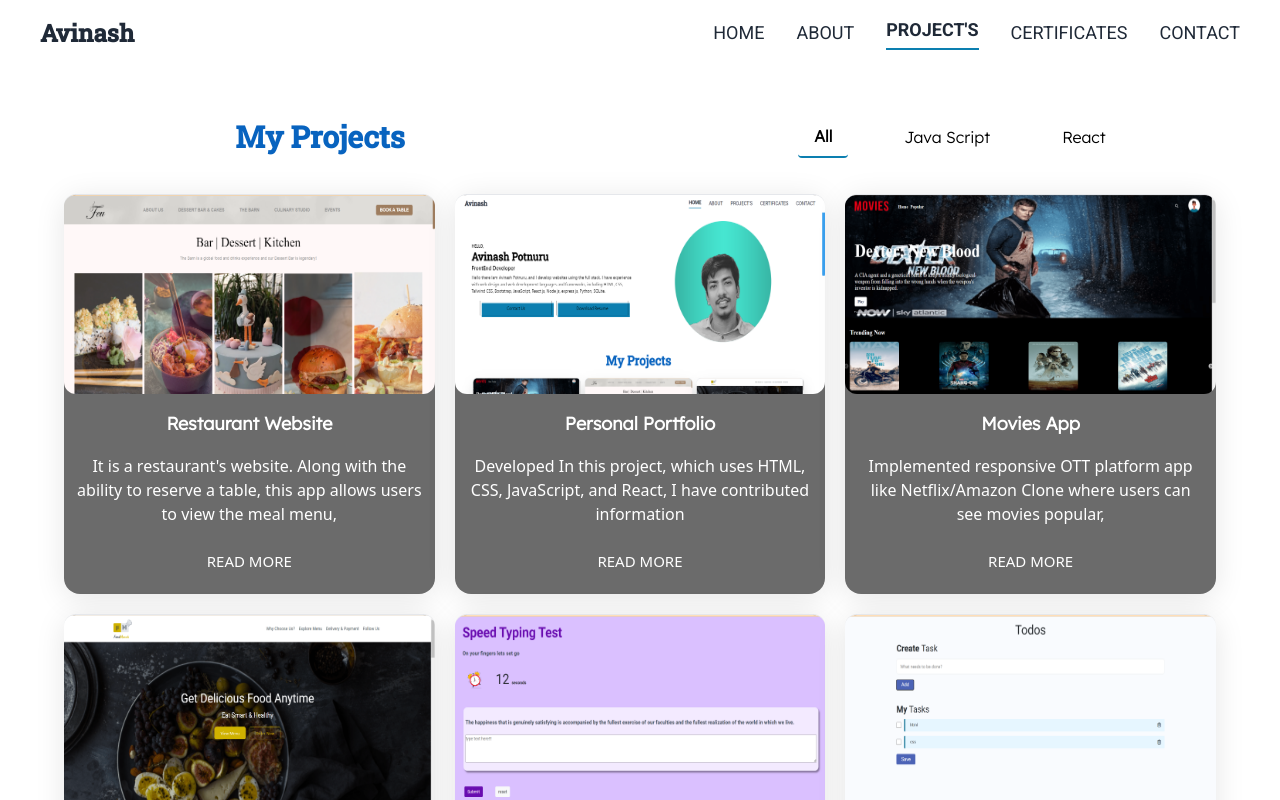
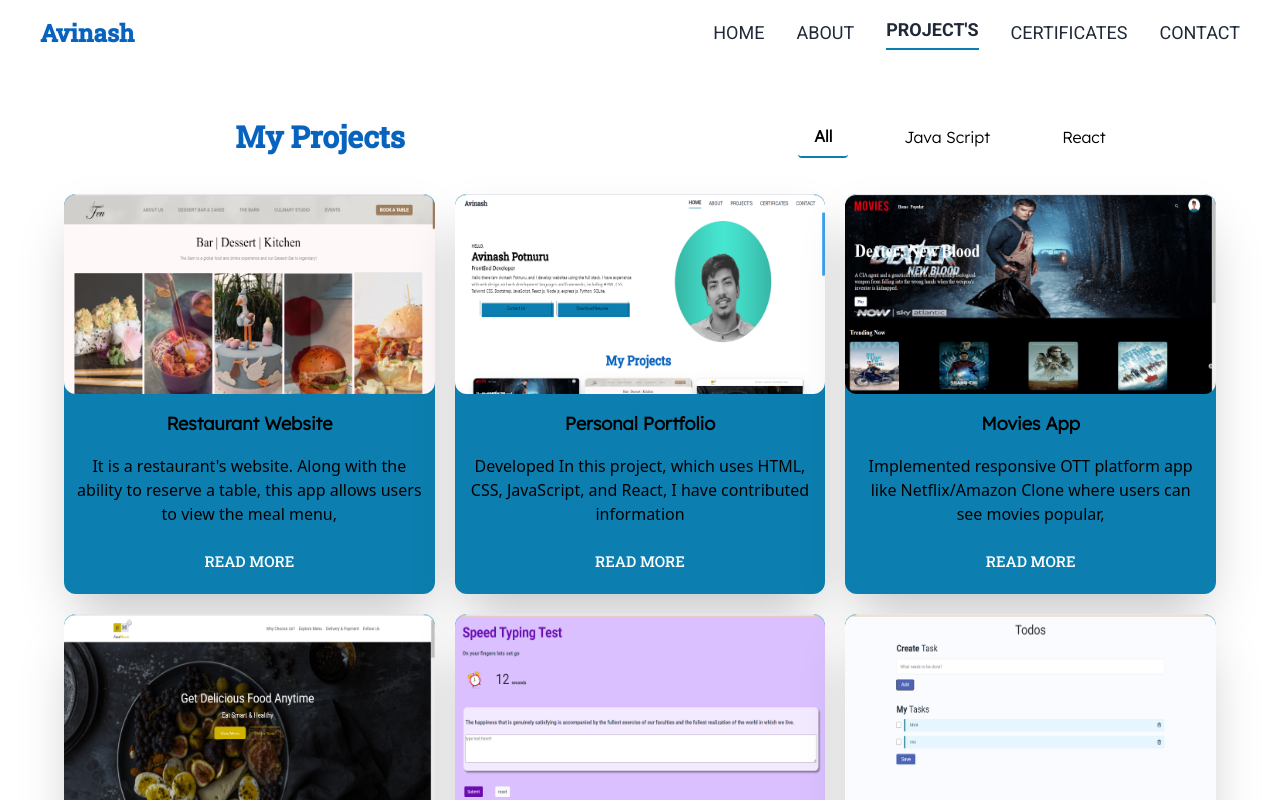
Before and after one commit to Avinashpotnuru/portfoilo, a Next.js app: page /projects in a window 1280 px wide. Built offline with nearby package versions, Linux system fonts and the light colour scheme.

Commit message:
text animations

```diff
--- a/src/components/About/index.js
+++ b/src/components/About/index.js
@@ -52,17 +52,25 @@ const About = () => {
           </a>
         </div>
       </div>
+
       <motion.div
-        initial={{ opacity: 0, scale: 0, x: "-100vh" }}
-        animate={{ opacity: 1, scale: 1, x: 0 }}
-        transition={{ delay: 1.1, duration: 1 }}
-        className="sm:w-1/2 order-1 sm:order-2"
+        initial={{ opacity: 0, scale: 0 }}
+        animate={{ opacity: 1, scale: 1 }}
+        transition={{ delay: 0.4, duration: 0.5 }}
+        className=" sm:w-1/2 order-1 sm:order-2 flex justify-center items-center "
       >
-        <img
-          className="w-[90%] sm-[95%] md:h-[380px] md:w-[380px] lg:h-[431px] lg:w-[400px] mx-auto"
-          src="/certificates/profile-pic (2).png"
-          alt="myImage"
-        />
+        <motion.div
+          initial={{ opacity: 0 }}
+          animate={{ opacity: 1 }}
+          transition={{ delay: 1, duration: 1, staggerChildren: 0.08 }}
+          className="md:border-2 md:border-black md:rounded-[50%] md:h-[400px] md:w-[400px] lg:h-[440px] lg:w-[440px] flex justify-center items-center"
+        >
+          <img
+            className="w-[90%] sm-[95%] md:h-[380px] md:w-[380px] lg:h-[400px] lg:w-[400px] mx-auto"
+            src="/certificates/profile-pic (2).png"
+            alt="myImage"
+          />
+        </motion.div>
       </motion.div>
     </div>
   );
--- a/src/components/ContactPopup/index.js
+++ b/src/components/ContactPopup/index.js
@@ -19,6 +19,7 @@ import {
   closeContactPopup,
   openDetailsPopup,
 } from "@/src/store/slices/popup";
+import TextContainer from "../TextAnimationConatiner";
 
 const inputVariants = {
   hidden: {
@@ -76,7 +77,11 @@ const ContactPopup = () => {
         >
           <AiOutlineClose />
         </div>
-        <h1 className="text-3xl my-6 font-bold text-[#0863bf] ">Contact Us</h1>
+        <TextContainer
+          text="Contact Us"
+          className="text-3xl my-6 font-bold text-[#0863bf] "
+        />
+
         <form
           className="flex flex-col justify-center items-center  w-[80%]  "
           onSubmit={handleSubmit(onSubmit)}
@@ -134,14 +139,6 @@ const ContactPopup = () => {
             <label className="block text-gray-700 text-sm font-bold my-3">
               PHONE NUMBER
             </label>
-            {/* <motion.input
-              variants={inputVariants}
-              initial="hidden"
-              animate="visible"
-              className="  shadow appearance-none border rounded w-full py-2 px-3 text-gray-700 leading-tight focus:outline-none focus:shadow-outline"
-              {...register("number", { validate: validatePhoneNumber })}
-              placeholder="Enter your phone number"
-            /> */}
 
             <motion.input
               variants={inputVariants}
--- a/src/components/Header/index.js
+++ b/src/components/Header/index.js
@@ -8,6 +8,7 @@ import { AiOutlineClose, AiOutlineMenu } from "react-icons/ai";
 import { motion } from "framer-motion";
 
 import { usePathname } from "next/navigation";
+import TextContainer from "../TextAnimationConatiner";
 
 const Header = () => {
   const path = usePathname();
@@ -30,7 +31,10 @@ const Header = () => {
   text-gray-800"
         >
           <Link href={"/"}>
-            <div className="font-roboto-slab font-extrabold "> Avinash </div>
+            <TextContainer
+              text="Avinash"
+              className="font-roboto-slab font-extrabold text-[#0863bf]"
+            />
           </Link>
         </div>
 
--- a/src/components/MyDetails/index.js
+++ b/src/components/MyDetails/index.js
@@ -26,7 +26,7 @@ const MyDetails = () => {
         className="sm:w-1/2 "
       >
         <img
-          className="w-[90%] sm-[95%] md:h-[380px] md:w-[380px] lg:h-[431px] lg:w-[400px] mx-auto"
+          className="w-[90%] sm-[95%] md:h-[380px] md:w-[380px] lg:h-[400px] lg:w-[400px] mx-auto"
           src="/certificates/profile-pic (13).png"
           alt="myImage"
         />
--- a/src/components/ProjectCard/index.js
+++ b/src/components/ProjectCard/index.js
@@ -11,7 +11,7 @@ const ProjectCard = ({ data }) => {
   // console.log(data);
   return (
     <motion.div
-      whileHover={{ y: -10, duration: 0.02, delay: 0.1 }}
+      whileHover={{ duration: 0.02, delay: 0.1 }}
       initial={{
         opacity: 0,
         translateX: data.id % 2 == 1 ? "-100vh" : "130vh",
@@ -19,9 +19,9 @@ const ProjectCard = ({ data }) => {
       }}
       animate={{ opacity: 1, translateX: 0, translateY: 0 }}
       transition={{ delay: 1, duration: data.id * 0.3 }}
-      className="min-h-[400px] content  mx-auto shadow-2xl rounded-xl  "
+      className="min-h-[400px] group bg-[#0c7fb0]  mx-auto shadow-2xl rounded-xl overflow-hidden "
     >
-      <div className="h-1/2 overflow-hidden">
+      <div className="h-1/2 overflow-hidden ">
         <Image
           width={240}
           height={140}
@@ -31,14 +31,18 @@ const ProjectCard = ({ data }) => {
         />
       </div>
 
-      <div className="h-1/2 px-3  text-white">
-        <h1 className="text-lg font-extrabold text-center  my-4 font-Lexend ">
+      <div className="h-1/2 px-3    text-black group">
+        <h1 className="text-lg font-extrabold text-center group-hover:text-white  my-4 font-Lexend  ">
           {data?.title}
         </h1>
-        <h1 className="text-center">{data?.description}</h1>
+        <h1 className="text-center group-hover:text-white">
+          {data?.description}
+        </h1>
         <div className="text-center my-4  ">
           <Link href={data?.Link}>
-            <button className="btn from-left text-white">Read more</button>
+            <button className="btn from-left font-roboto-slab text-white">
+              Read more
+            </button>
           </Link>
         </div>
       </div>
--- a/src/pages/_app.js
+++ b/src/pages/_app.js
@@ -10,7 +10,7 @@ export default function App({ Component, pageProps }) {
   return (
     <>
       <Head>
-        <title>React Developer - Avinash</title>
+        <title>Avinash - React Developer </title>
         <link rel="icon" href="/namelogo.png" type="image/x-icon" sizes="any" />
         <meta
           name="description"
```
